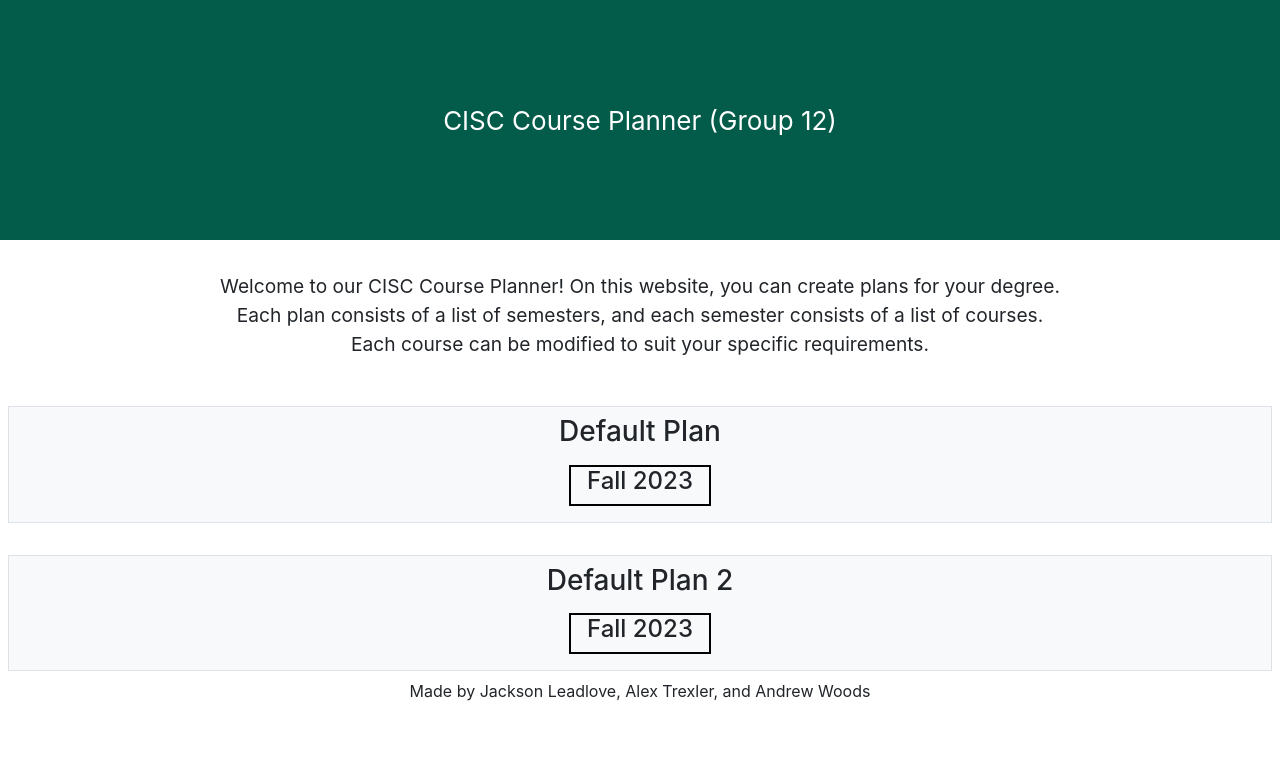
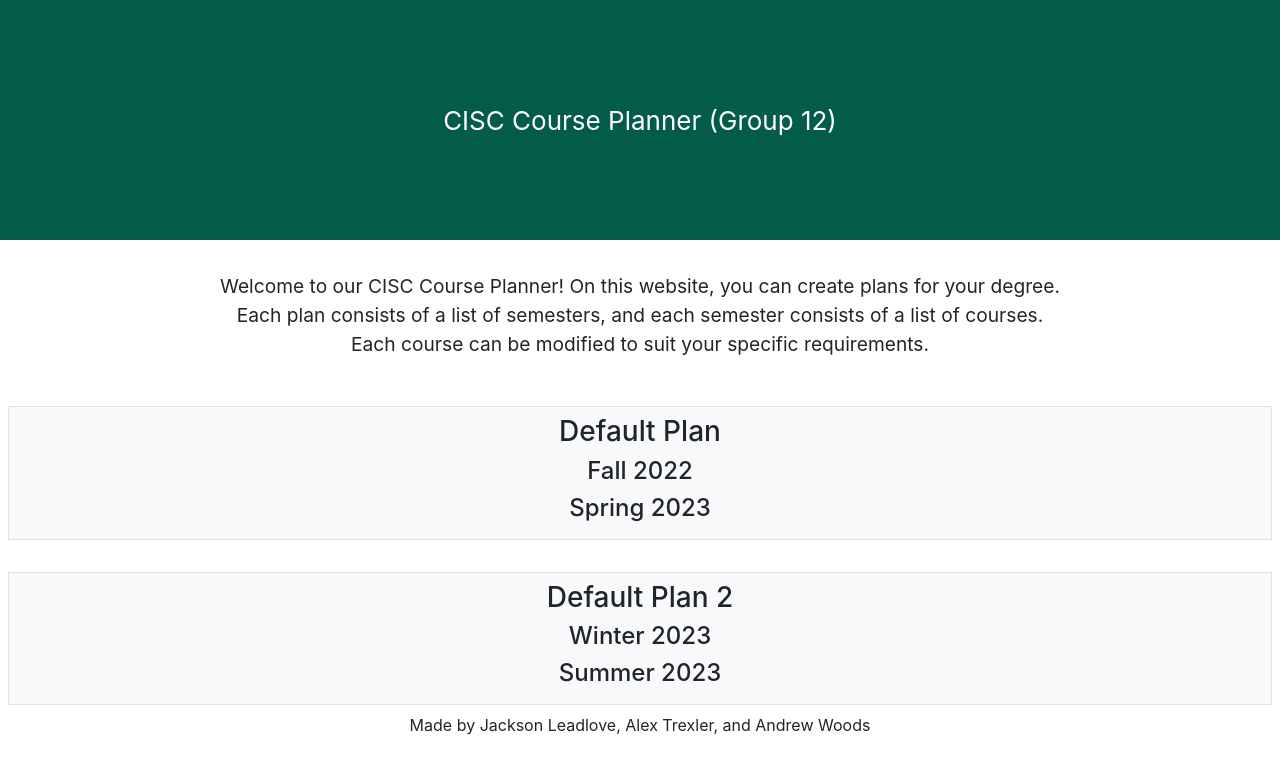
Before and after one commit to UD-CISC275-S22/cis-scheduler-team-12, a React (Create React App) app: page / in a window 1280 px wide. Shown: the top 774 px of the page. Built offline with nearby package versions, Linux system fonts and the light colour scheme.

Commit message:
List of semesters is now parsed in plan component Changed default data for testing purposes

```diff
--- a/src/components/PlanView.tsx
+++ b/src/components/PlanView.tsx
@@ -2,7 +2,7 @@ import React, { useState } from "react";
 import { Container, Row, Col } from "react-bootstrap";
 import { Plan } from "../interfaces/plan";
 import { PlanEditor } from "./PlanEditor";
-import { SemesterComponent } from "./SemesterList";
+import { SemesterList } from "./SemesterList";
 
 export function PlanView({
     plan,
@@ -32,12 +32,7 @@ export function PlanView({
                 <Col>
                     <h3>{plan.name}</h3>
                     <div className="Semester-list">
-                        <SemesterComponent
-                            quarter={"Fall"}
-                            year={2023}
-                            id={0}
-                            courses={[]}
-                        ></SemesterComponent>
+                        <SemesterList semesters={plan.semesters}></SemesterList>
                     </div>
                 </Col>
             </Row>
--- a/src/components/SemesterList.tsx
+++ b/src/components/SemesterList.tsx
@@ -1,14 +1,32 @@
 import React, { useState } from "react";
 import { Semester } from "../interfaces/semester";
+import { Container, Row, Col } from "react-bootstrap";
 
-export function SemesterComponent(initialSemester: Semester): JSX.Element {
-    const [semester] = useState<Semester>(initialSemester);
+export function SemesterList({
+    semesters
+}: {
+    semesters: Semester[];
+}): JSX.Element {
+    const [editing, setEditing] = useState<boolean>(false);
 
-    return (
-        <div className="Semester">
-            <h4>
-                {semester.quarter} {semester.year}
-            </h4>
-        </div>
+    function changeEditing() {
+        setEditing(!editing);
+    }
+    return editing ? (
+        <></>
+    ) : (
+        <Container>
+            {semesters.map((semester: Semester) => (
+                <div key={semester.id}>
+                    <Row>
+                        <Col>
+                            <h4>
+                                {semester.quarter} {semester.year}
+                            </h4>
+                        </Col>
+                    </Row>
+                </div>
+            ))}
+        </Container>
     );
 }
--- /dev/null
+++ b/src/components/SemesterView.tsx
@@ -0,0 +1 @@
+import React, { useState } from "react";
--- a/src/data/default_plan.json
+++ b/src/data/default_plan.json
@@ -56,8 +56,8 @@
         "name": "Default Plan 2",
         "semesters": [
             {
-                "quarter": "Fall",
-                "year": 2022,
+                "quarter": "Winter",
+                "year": 2023,
                 "id": 3,
                 "courses": [
                     {
@@ -79,7 +79,7 @@
                 ]
             },
             {
-                "quarter": "Spring",
+                "quarter": "Summer",
                 "year": 2023,
                 "id": 4,
                 "courses": [
```
